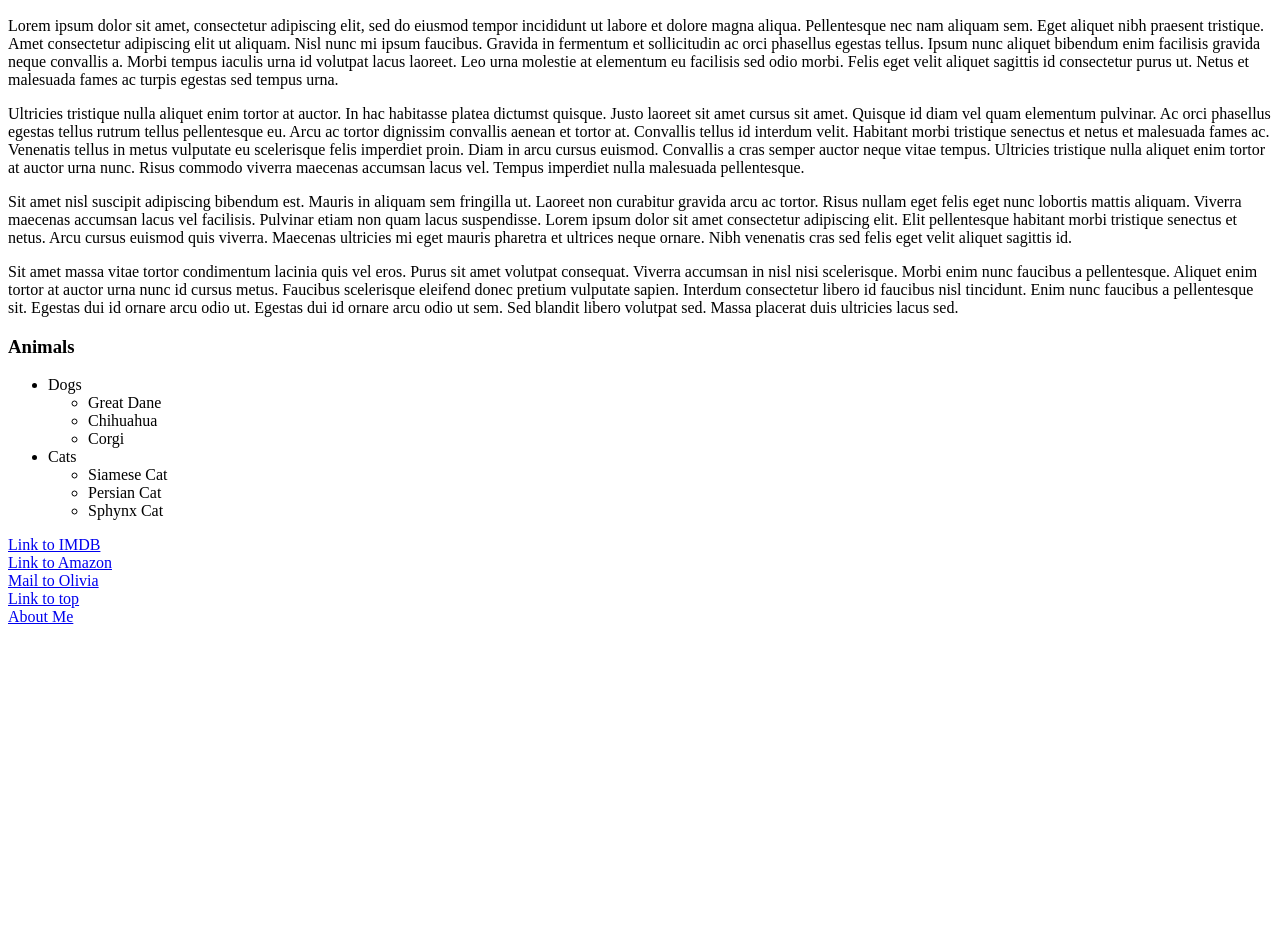
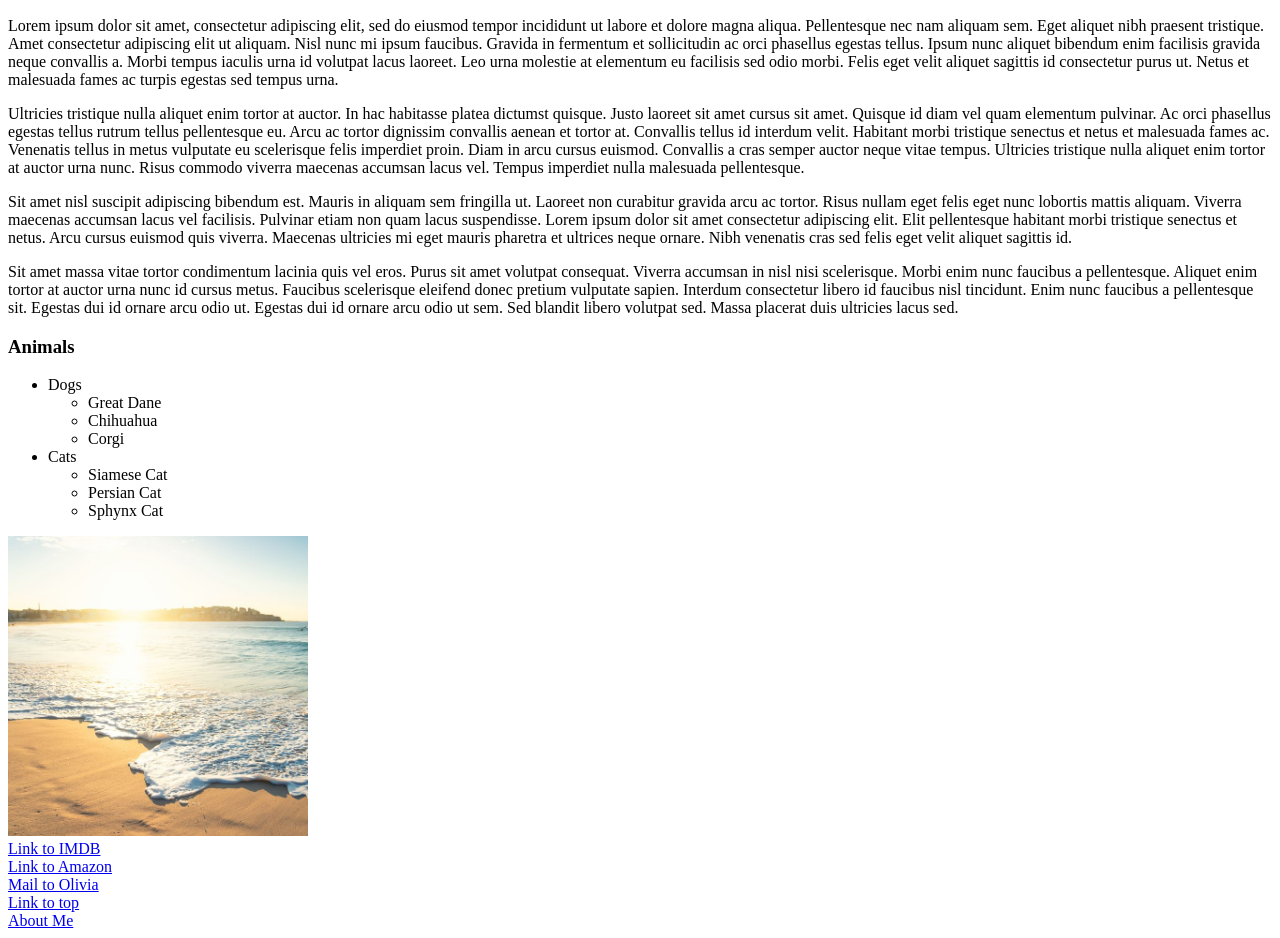
Before and after one commit to marlenaawitan/Marlena, a plain HTML site: page index.html in a window 1280 px wide. Shown: the part 110-1048 px from the top of the page. Before the commit the page ends 800 px from the top, so only its background shows below. Drawn offline with Linux system fonts and the light colour scheme.

Commit message:
Added an image

```diff
--- a/index.html
+++ b/index.html
@@ -32,6 +32,8 @@
         </ul>
 </ul>
 
+<img src="images/beach.jpg" alt="A beach" title="Beach" height="300" /> <br>
+
 <a href="https://www.imdb.com/" target="_blank">Link to IMDB</a><br>
 <a href="https://www.amazon.com/" target="_blank">Link to Amazon</a><br>
 <a href="mailto:s.olivia.knestaut@redclayschools.com">Mail to Olivia</a><br>
```
Also changed, not shown: images/beach.jpg (added).
